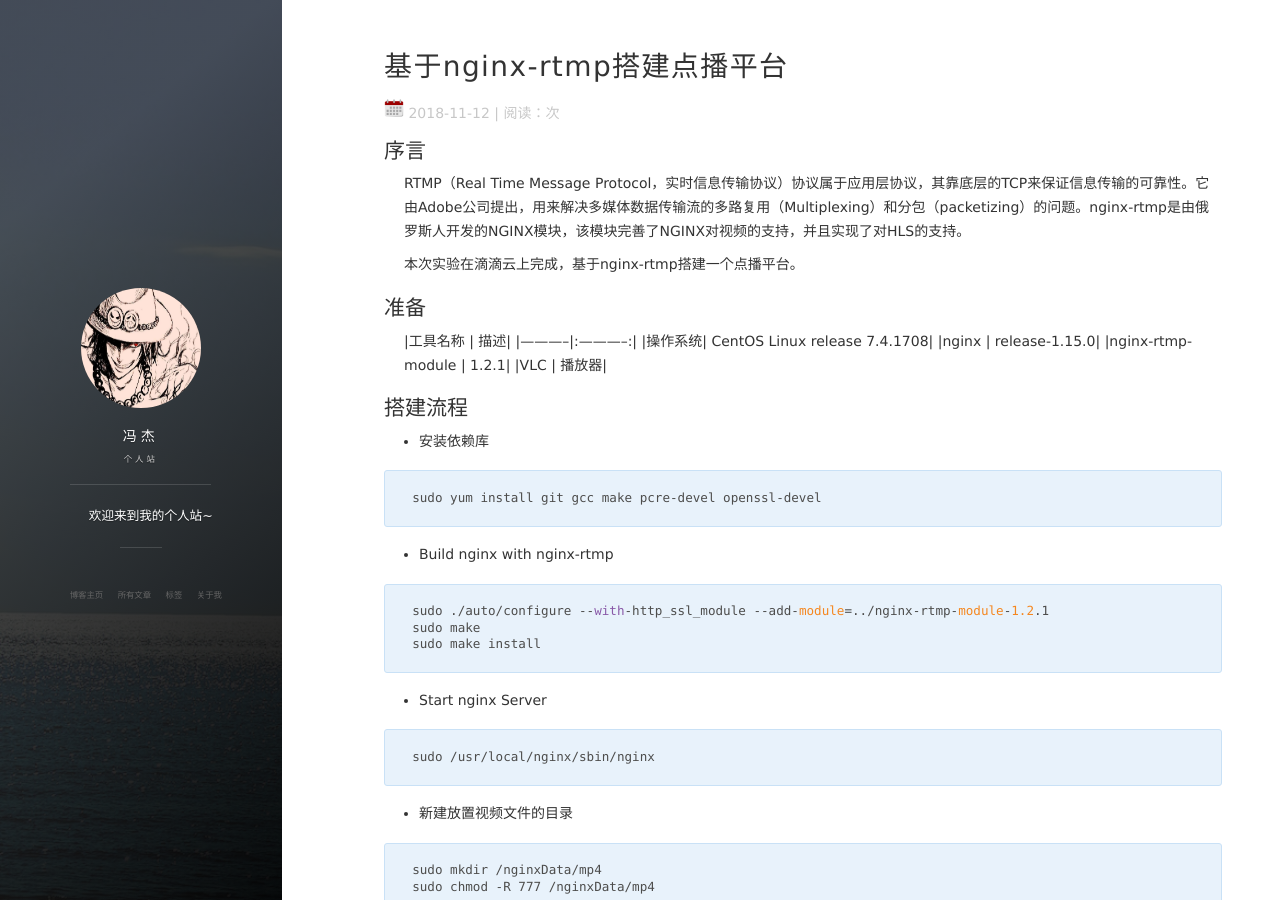
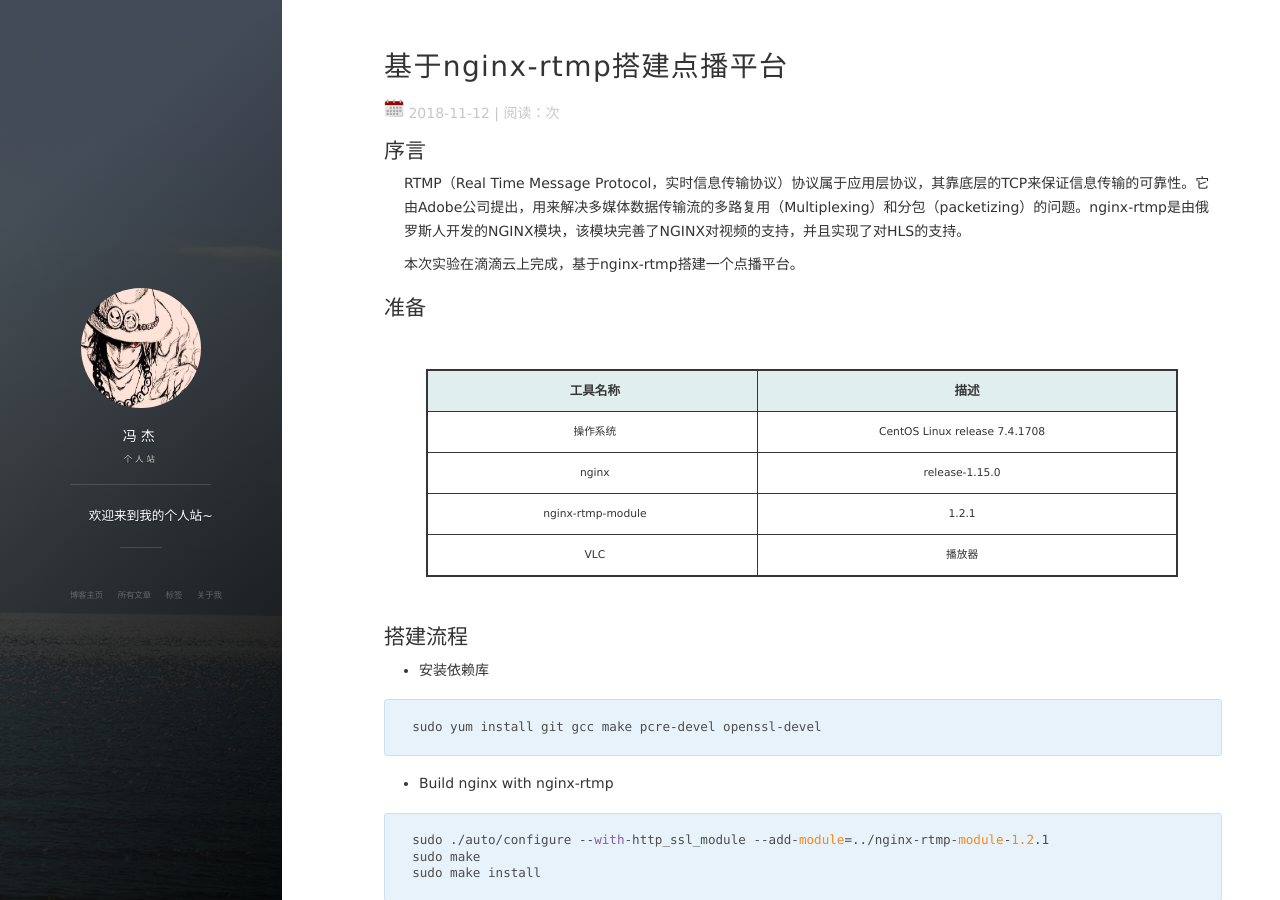
Before and after one commit to Lfengjie/Lfengjie.github.io, a Jekyll site: the page built from _posts/2018-11-12-基于nginx-rtmp搭建点播平台.md, in a window 1280 px wide and 900 px high. Built offline with Jekyll 4.4.1, drawn with Linux system fonts in a browser that asks for light colours; nearby versions of some CDN libraries; comment, search, counter and statistics services are not loaded.

Commit message:
chang md

```diff
--- a/_posts/2018-11-12-基于nginx-rtmp搭建点播平台.md
+++ b/_posts/2018-11-12-基于nginx-rtmp搭建点播平台.md
@@ -12,12 +12,13 @@ RTMP（Real Time Message Protocol，实时信息传输协议）协议属于应
 本次实验在滴滴云上完成，基于nginx-rtmp搭建一个点播平台。
 
 ## 准备
-|工具名称 | 描述|
-|-----------|:-----------:|
-|操作系统| CentOS Linux release 7.4.1708|
-|nginx | release-1.15.0|
-|nginx-rtmp-module | 1.2.1|
-|VLC | 播放器|
+
+工具名称 | 描述
+--------|---------
+操作系统| CentOS Linux release 7.4.1708
+nginx | release-1.15.0
+nginx-rtmp-module | 1.2.1
+VLC | 播放器
 
 ## 搭建流程
 - 安装依赖库
```
Also changed, not shown: _posts/2018-12-10-搭建s3fs及其实现机制剖析.md (+1 -0 lines).
